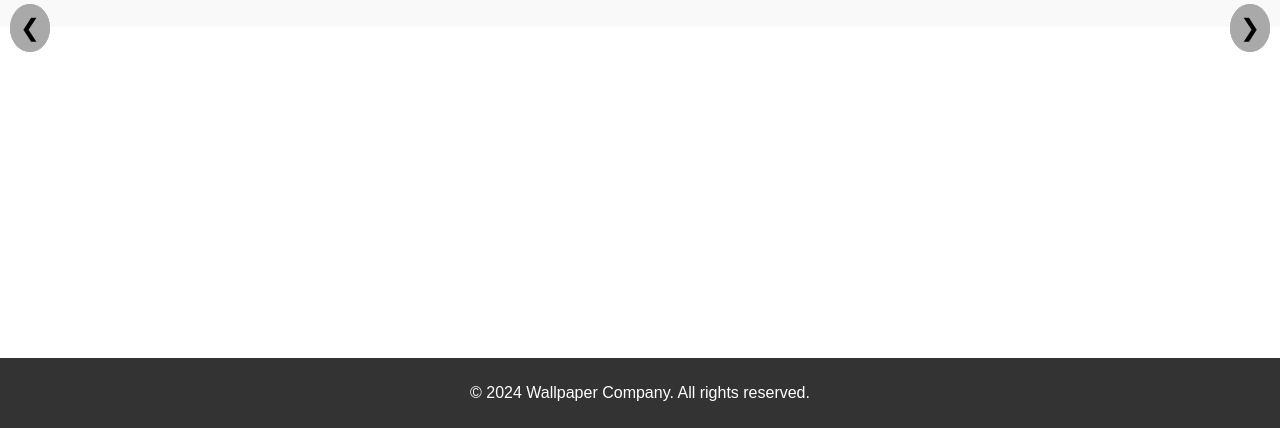
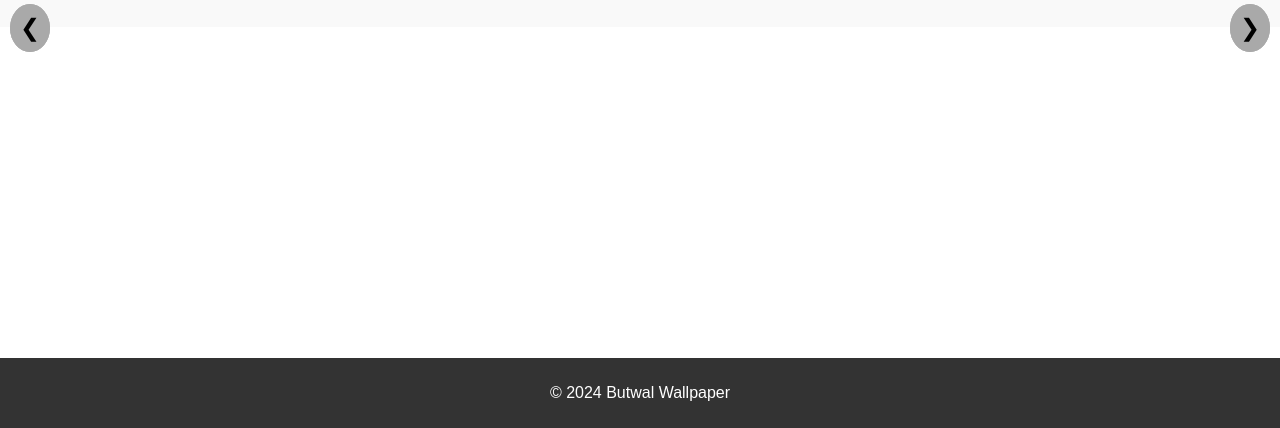
Before and after one commit to sastosoft/butwal-wallpaper, a plain HTML site: page index.html in a window 1280 px wide. Shown: the part 372-800 px from the top of the page. Drawn offline with Linux system fonts and the light colour scheme.

Commit message:
Update index.html

```diff
--- a/index.html
+++ b/index.html
@@ -112,7 +112,7 @@
 
       <footer>
         <div class="container">
-          <p>&copy; 2024 Wallpaper Company. All rights reserved.</p>
+          <p>&copy; 2024 Butwal Wallpaper</p>
         </div>
       </footer>
     </div>
```
